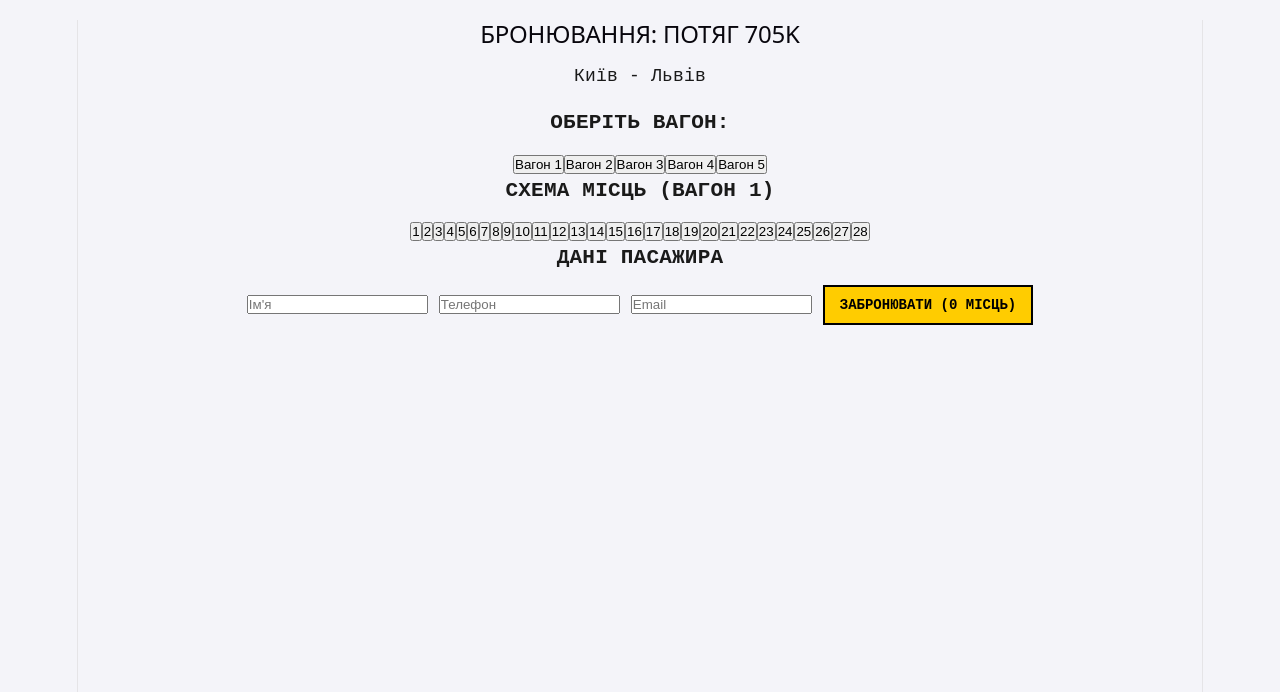
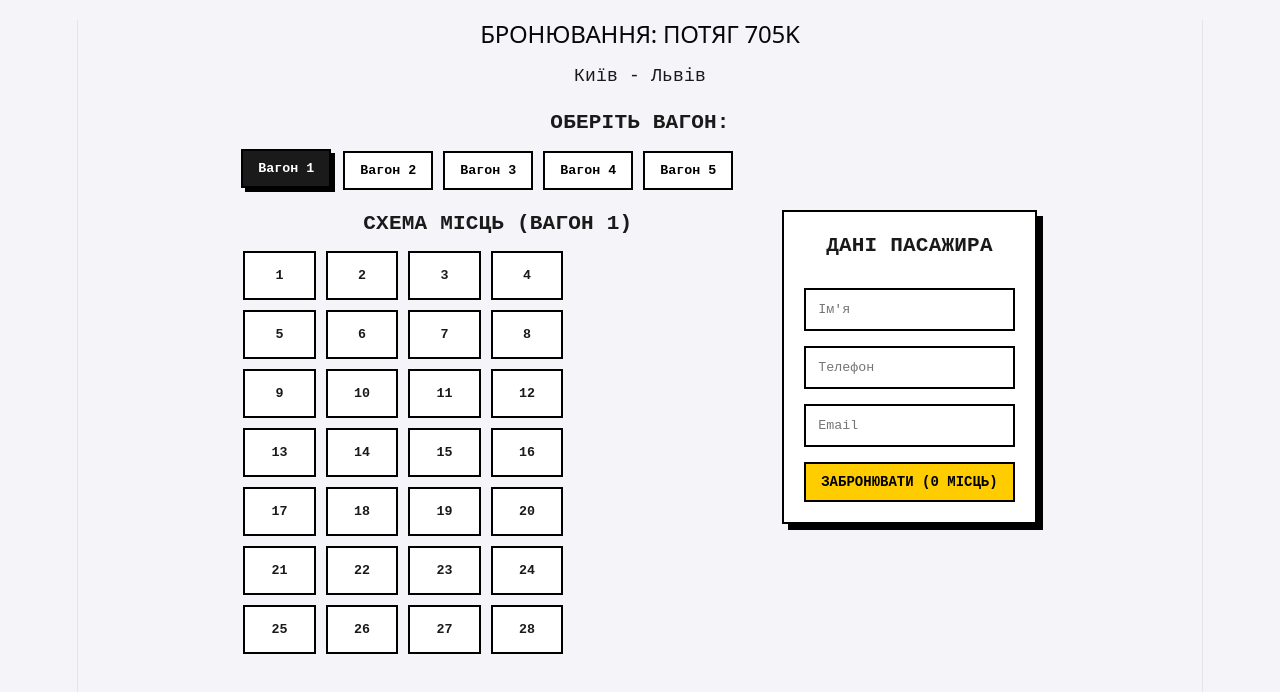
Before and after one commit to stepanyshynd-source/---9-10, a React (Vite) app: page /booking/1 in a window 1280 px wide. Shown: the top 692 px of the page. Built offline with nearby package versions, Linux system fonts and the light colour scheme; data requests are answered from the project's data file.

Commit message:
feat: add styling for wagon selection, seat grid, and booking form components

```diff
--- a/src/App.css
+++ b/src/App.css
@@ -105,3 +105,111 @@ h3 {
 .book-button:active {
     transform: translate(2px, 2px);
 }
+
+.wagon-selector {
+    margin-bottom: 20px;
+}
+
+.wagon-buttons {
+    display: flex;
+    gap: 10px;
+    margin-top: 10px;
+    flex-wrap: wrap;
+}
+
+.wagon-btn {
+    padding: 10px 15px;
+    border: 2px solid var(--border-color);
+    background: var(--card-bg);
+    cursor: pointer;
+    font-family: inherit;
+    font-weight: bold;
+    transition: all 0.1s;
+}
+
+.wagon-btn.active,
+.wagon-btn:hover {
+    background: var(--text-color);
+    color: #fff;
+    transform: translate(-2px, -2px);
+    box-shadow: 4px 4px 0px var(--border-color);
+}
+
+.booking-content {
+    display: grid;
+    grid-template-columns: 1fr;
+    gap: 30px;
+}
+
+@media (min-width: 768px) {
+    .booking-content {
+        grid-template-columns: 2fr 1fr;
+    }
+}
+
+.seats-grid {
+    display: grid;
+    grid-template-columns: repeat(4, 1fr);
+    gap: 10px;
+    margin-top: 15px;
+    max-width: 320px;
+}
+
+.seat {
+    padding: 15px 0;
+    border: 2px solid var(--border-color);
+    font-family: inherit;
+    font-weight: bold;
+    cursor: pointer;
+    transition: transform 0.1s;
+}
+
+.seat:not(:disabled):active {
+    transform: scale(0.9);
+}
+
+.seat-free {
+    background-color: var(--card-bg);
+    color: var(--text-color);
+}
+
+.seat-free:hover {
+    background-color: var(--seat-free);
+    color: white;
+}
+
+.seat-selected {
+    background-color: var(--seat-selected);
+    color: white;
+}
+
+.seat-booked {
+    background-color: var(--seat-booked);
+    color: white;
+    cursor: not-allowed;
+    opacity: 0.7;
+}
+
+.booking-form {
+    display: flex;
+    flex-direction: column;
+    gap: 15px;
+    background: var(--card-bg);
+    padding: 20px;
+    border: 2px solid var(--border-color);
+    box-shadow: 6px 6px 0px var(--border-color);
+    height: fit-content;
+}
+
+.booking-form input {
+    padding: 12px;
+    border: 2px solid var(--border-color);
+    font-family: inherit;
+    outline: none;
+    transition: all 0.2s ease;
+}
+
+.booking-form input:focus {
+    transform: translate(2px, 2px);
+    box-shadow: 2px 2px 0px var(--border-color);
+}
```
